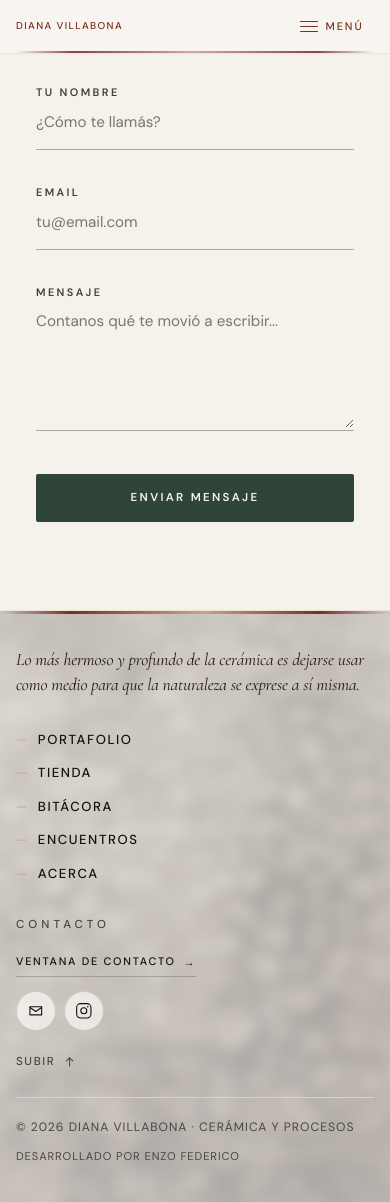
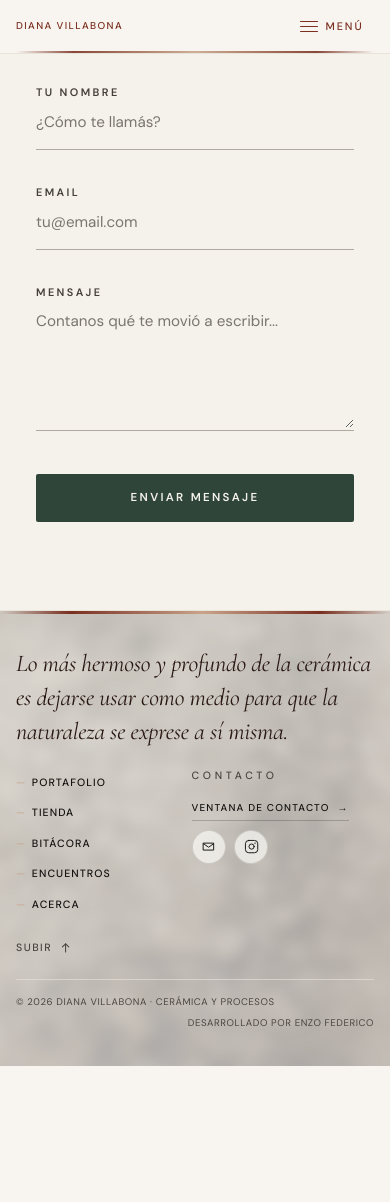
Before and after one commit to enzo369-htm/Diana-Villabona, a React (Vite) app: page /contacto in a window 390 px wide. After the commit the page ends 1066 px from the top, so only its background shows below. Built offline with nearby package versions, Linux system fonts and the light colour scheme.

Commit message:
Refactor SiteFooter component and update styles in App.css and mobile.css for improved layout and responsiveness. Enhance footer structure with grid and flexbox, adjust styling for navigation and action sections, and update contact information in siteConfig for better user experience.

```diff
--- a/src/App.css
+++ b/src/App.css
@@ -1617,16 +1617,39 @@ a:hover {
 .site-footer__body {
   display: grid;
   grid-template-columns: minmax(0, 1.15fr) auto auto;
+  grid-template-rows: auto auto;
   gap: clamp(2.5rem, 6vw, 5rem);
   align-items: start;
   margin-bottom: clamp(1.5rem, 3vw, 2rem);
 }
 
+.site-footer__row {
+  display: contents;
+}
+
 .site-footer__quote {
+  grid-column: 1;
+  grid-row: 1 / span 2;
   margin: 0;
   padding: 0;
   border: none;
   max-width: 28rem;
+}
+
+.site-footer__nav {
+  grid-column: 2;
+  grid-row: 1;
+}
+
+.site-footer__actions {
+  grid-column: 3;
+  grid-row: 1;
+}
+
+.site-footer__top-link {
+  grid-column: 3;
+  grid-row: 2;
+  align-self: start;
 }
 
 .site-footer__quote p {
@@ -1640,9 +1663,6 @@ a:hover {
   color: color-mix(in srgb, var(--accent) 22%, var(--ink));
 }
 
-.site-footer__nav {
-  align-self: start;
-}
 
 .site-footer__label {
   margin: 0 0 1.1rem;
--- a/src/components/SiteFooter.tsx
+++ b/src/components/SiteFooter.tsx
@@ -56,6 +56,7 @@ export function SiteFooter() {
               <p>{FOOTER_QUOTE}</p>
             </blockquote>
 
+            <div className="site-footer__row">
               <nav className="site-footer__nav" aria-label="Secciones del sitio">
                 <ul className="site-footer__nav-list">
                   {sections.map(({ to, label }) => (
@@ -77,7 +78,11 @@ export function SiteFooter() {
                     →
                   </span>
                 </NavLink>
-              <div className="site-footer__social" role="group" aria-label="Redes y correo">
+                <div
+                  className="site-footer__social"
+                  role="group"
+                  aria-label="Redes y correo"
+                >
                   <a
                     className="site-footer__social-btn"
                     href={`mailto:${CONTACT_EMAIL}`}
@@ -95,6 +100,9 @@ export function SiteFooter() {
                     <InstagramIcon />
                   </a>
                 </div>
+              </div>
+            </div>
+
             <button
               type="button"
               className="site-footer__top-link"
@@ -103,7 +111,6 @@ export function SiteFooter() {
               <span>Subir</span>
               <ArrowUpIcon />
             </button>
-            </div>
           </div>
 
           <div className="site-footer__credit-row">
--- a/src/mobile.css
+++ b/src/mobile.css
@@ -354,20 +354,106 @@
     padding-right: 1rem;
   }
 
+  .site-footer__body {
+    display: flex;
+    flex-direction: column;
+    gap: 1.15rem;
+    margin-bottom: 1.25rem;
+  }
+
+  .site-footer__quote {
+    grid-column: auto;
+    grid-row: auto;
+    max-width: none;
+  }
+
   .site-footer__quote p {
-    font-size: clamp(1.05rem, 4.5vw, 1.25rem);
+    font-size: clamp(1.38rem, 6.2vw, 1.72rem);
+    line-height: 1.42;
+  }
+
+  .site-footer__row {
+    display: grid;
+    grid-template-columns: minmax(0, 1fr) minmax(0, 1fr);
+    gap: 0.85rem 1.15rem;
+    align-items: start;
+  }
+
+  .site-footer__nav {
+    grid-column: auto;
+    grid-row: auto;
+  }
+
+  .site-footer__nav-list {
+    gap: 0.3rem;
+  }
+
+  .site-footer__nav-list a {
+    font-size: 0.66rem;
+    letter-spacing: 0.1em;
+    gap: 0.35rem;
+  }
+
+  .site-footer__actions {
+    grid-column: auto;
+    grid-row: auto;
+    max-width: none;
+    gap: 0.55rem;
+    align-items: flex-start;
+    padding-top: 0;
+  }
+
+  .site-footer__actions-label {
+    margin-bottom: 0.1rem;
+    font-size: 0.66rem;
+  }
+
+  .site-footer__contact-link {
+    font-size: 0.62rem;
+    letter-spacing: 0.12em;
+    line-height: 1.35;
+  }
+
+  .site-footer__social-btn {
+    width: 2.15rem;
+    height: 2.15rem;
+    min-width: 2.15rem;
+    min-height: 2.15rem;
+  }
+
+  .site-footer__social-btn svg {
+    width: 0.95rem;
+    height: 0.95rem;
+  }
+
+  .site-footer__top-link {
+    grid-column: auto;
+    grid-row: auto;
+    margin: 0.15rem 0 0;
+    font-size: 0.66rem;
   }
 
   .site-footer__credit-row {
-    flex-direction: column;
-    align-items: flex-start;
-    gap: 0.65rem;
+    flex-direction: row;
+    align-items: center;
+    justify-content: space-between;
+    gap: 0.5rem 0.75rem;
+    padding-top: 1rem;
+  }
+
+  .site-footer__credit {
+    font-size: 0.6rem;
+    letter-spacing: 0.06em;
+    line-height: 1.35;
   }
 
   .site-footer__developer {
-    margin-left: 0;
-    text-align: left;
-    font-size: 0.7rem;
+    margin-left: auto;
+    text-align: right;
+    font-size: 0.6rem;
+    letter-spacing: 0.06em;
+    line-height: 1.35;
+    flex-shrink: 0;
   }
 
   /* —— Contacto —— */
--- a/src/siteConfig.ts
+++ b/src/siteConfig.ts
@@ -1,5 +1,5 @@
-/** Sustituir por el número en formato internacional sin + (p. ej. 573104567890). */
-export const WHATSAPP_PHONE = "573001234567";
+/** Número en formato internacional sin + (Colombia: 57 + celular). */
+export const WHATSAPP_PHONE = "573112706016";
 
 export const SITE_NAME = "Diana Villabona";
 
```
Lines whose indentation alone changed are shown as unchanged.
